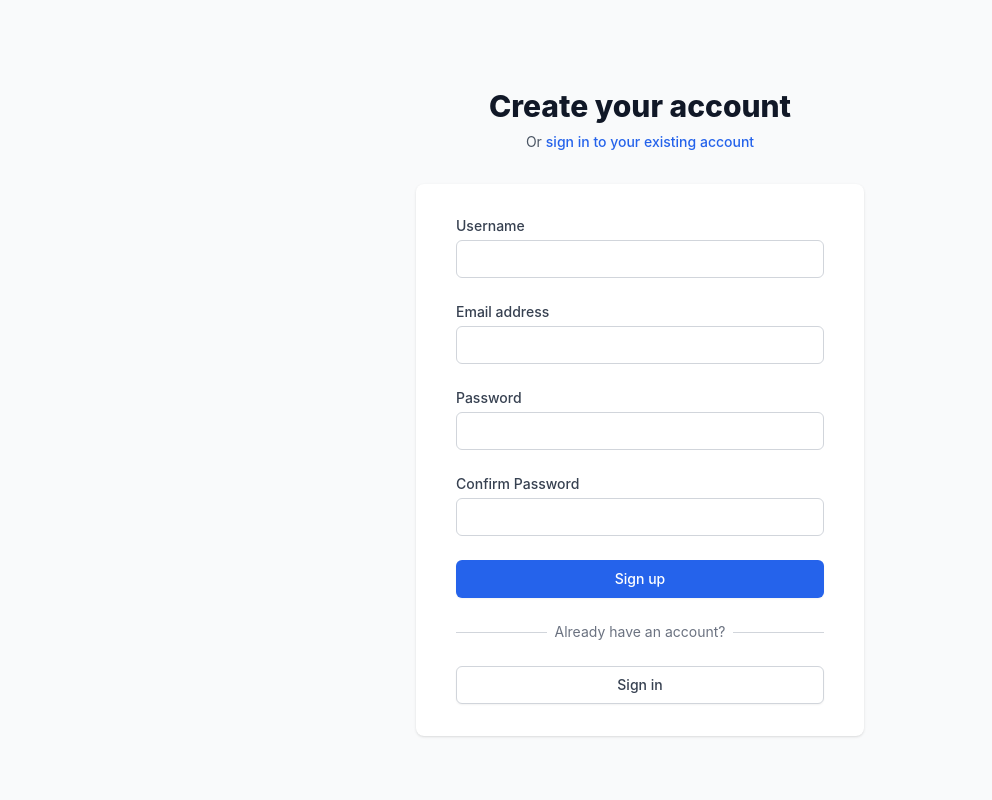
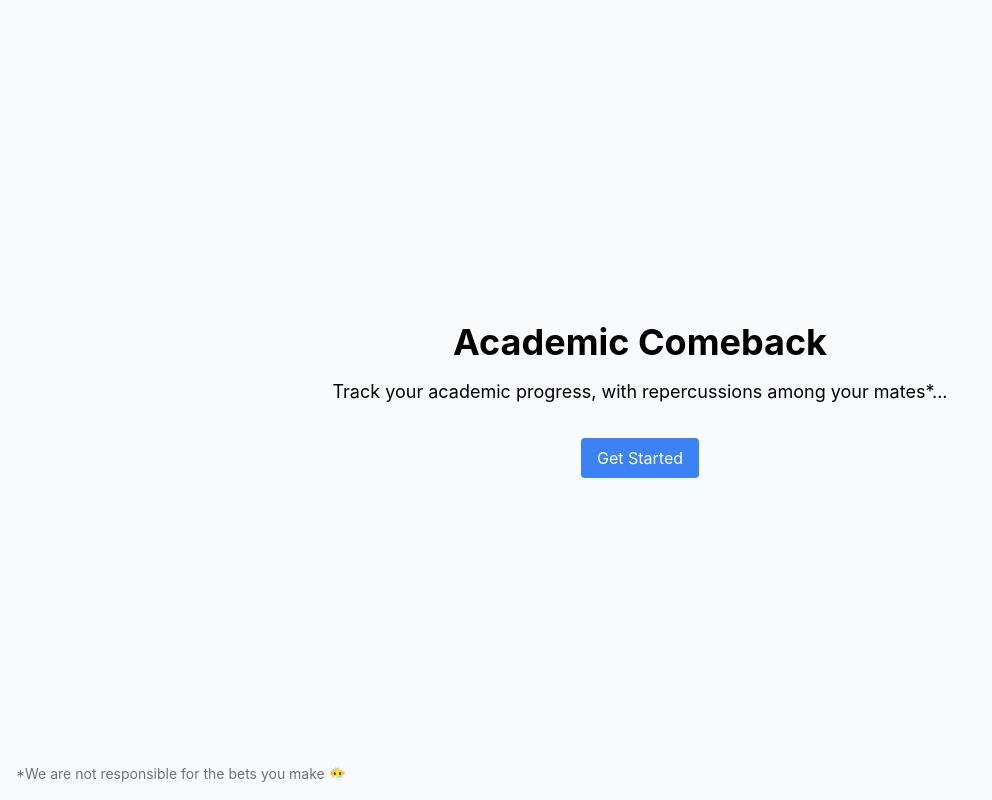
Before and after one commit to Hasakev/2025-uqcs-hackathon, a React (Create React App) app in the folder Frontend/: page / in a window 1280 px wide. Shown: the whole page, without its empty margins (0-992 px from the left). Built offline with nearby package versions, Linux system fonts and the light colour scheme; the HTML template or start-up script is replaced by a standard one.

Commit message:
added login (not working) and landing page

```diff
--- a/Frontend/src/App.js
+++ b/Frontend/src/App.js
@@ -5,6 +5,8 @@ import Dashboard from './pages/Dashboard';
 import CreateBet from './pages/CreateBet';
 import BetHistory from './pages/BetHistory';
 import Home from './pages/Home';
+import SignUp from './pages/SignUp';
+import Login from './pages/Login';
 import './index.css';
 
 function App() {
@@ -15,6 +17,8 @@ function App() {
         <Routes>
           <Route path="/" element={<Home />} />
           <Route path="/home" element={<Home />} />
+          <Route path="/signup" element={<SignUp />} />
+          <Route path="/login" element={<Login />} />w
           <Route path="/dashboard" element={
             <>
               <Navigation />
--- a/Frontend/src/components/config.js
+++ b/Frontend/src/components/config.js
@@ -1 +1 @@
-export const base_url = "https://g6x5s2c9-5000.aue.devtunnels.ms/"
+export const base_url = "https://4bv6rwmc-5000.auc1.devtunnels.ms/"
--- a/Frontend/src/pages/CreateBet.js
+++ b/Frontend/src/pages/CreateBet.js
@@ -314,23 +314,7 @@ const CreateBet = () => {
           </div>
 
           <div className="space-y-4">
-            <div>
-              <label htmlFor="user1" className="block text-sm font-medium text-gray-700 mb-2">
-                Username *
-              </label>
-              <input
-                type="text"
-                id="user1"
-                name="user1"
-                value={formData.user1}
-                onChange={handleInputChange}
-                placeholder="Enter your username"
-                className={`input-field ${errors.user1 ? 'border-danger-500' : ''}`}
-              />
-              {errors.user1 && (
-                <p className="mt-1 text-sm text-danger-600">{errors.user1}</p>
-              )}
-            </div>
+
 
             <div>
               <label htmlFor="type" className="block text-sm font-medium text-gray-700 mb-2">
--- a/Frontend/src/pages/Home.js
+++ b/Frontend/src/pages/Home.js
@@ -4,247 +4,22 @@ import { base_url } from '../components/config';
 
 const Home = () => {
   const navigate = useNavigate();
-  const [formData, setFormData] = useState({
-    username: '',
-    email: '',
-    password: '',
-    confirmPassword: ''
-  });
 
-  const [errors, setErrors] = useState({});
-  const [isSubmitting, setIsSubmitting] = useState(false);
+  // Write a landing page
+  return (
+    <>
+    <div className="flex flex-col items-center justify-center min-h-screen">
+      <h1 className="text-4xl font-bold mb-4">Academic Comeback</h1>
+      <p className="text-lg mb-8">Track your academic progress, with repercussions among your mates*...</p>
+      <Link to="/signup" className="bg-blue-500 text-white px-4 py-2 rounded">
+        Get Started
+      </Link>
+    </div>
 
-  const handleInputChange = (e) => {
-    const { name, value } = e.target;
-    setFormData(prev => ({
-      ...prev,
-      [name]: value
-    }));
-
-    // Clear error when user starts typing
-    if (errors[name]) {
-      setErrors(prev => ({
-        ...prev,
-        [name]: ''
-      }));
-    }
-  };
-
-  const handleSubmit = async (e) => {
-    e.preventDefault();
-
-    // Basic validation
-    const newErrors = {};
-    if (!formData.username) newErrors.username = 'Username is required';
-    if (!formData.email) newErrors.email = 'Email is required';
-    if (!formData.password) newErrors.password = 'Password is required';
-    if (formData.password !== formData.confirmPassword) {
-      newErrors.confirmPassword = 'Passwords do not match';
-    }
-
-    if (Object.keys(newErrors).length === 0) {
-      setIsSubmitting(true);
-
-      try {
-        // ✅ STORE USER DATA IN LOCALSTORAGE BEFORE API CALL
-        const userData = {
-          username: formData.username,
-          email: formData.email,
-          password: formData.password,
-        };
-
-        // Store in localStorage
-        localStorage.setItem('userData', JSON.stringify(userData));
-        console.log('User data stored locally:', userData);
-
-        const message = {
-            method: 'POST',
-            headers: {
-              'Content-Type': 'application/json',
-            },
-            body: JSON.stringify({
-              username: formData.username,
-              email: formData.email,
-              password: formData.password,
-            })
-          }
-          console.log(message)
-
-        const response = await fetch(`${ base_url }create_user`, message);
-
-        const data = await response.json();
-
-        if (response.ok) {
-          // Success! Store user data and redirect
-          console.log('Sign up successful:', data);
-
-          // Store token and user info in localStorage
-          localStorage.setItem('token', data.token);
-          localStorage.setItem('user', JSON.stringify(data.user));
-
-          // Store token if API returns it
-          if (data.token) {
-            localStorage.setItem('token', data.token);
-            }
-
-          // Redirect to dashboard
-          navigate('/dashboard');
-        } else {
-          // API returned an error
-          alert(data.error || 'Sign up failed');
-        }
-      } catch (error) {
-        console.error('Network error:', error);
-        alert('Network error. Please try again.');
-      } finally {
-        setIsSubmitting(false);
-      }
-    } else {
-      setErrors(newErrors);
-    }
-  };
-
-  return (
-    <div className="min-h-screen bg-gray-50 flex flex-col justify-center py-12 sm:px-6 lg:px-8">
-      <div className="sm:mx-auto sm:w-full sm:max-w-md">
-        <h2 className="mt-6 text-center text-3xl font-extrabold text-gray-900">
-          Create your account
-        </h2>
-        <p className="mt-2 text-center text-sm text-gray-600">
-          Or{' '}
-          <Link to="/login" className="font-medium text-blue-600 hover:text-blue-500">
-            sign in to your existing account
-          </Link>
-        </p>
-      </div>
-
-      <div className="mt-8 sm:mx-auto sm:w-full sm:max-w-md">
-        <div className="bg-white py-8 px-4 shadow sm:rounded-lg sm:px-10">
-          <form className="space-y-6" onSubmit={handleSubmit}>
-            <div>
-              <label htmlFor="username" className="block text-sm font-medium text-gray-700">
-                Username
-              </label>
-              <div className="mt-1">
-                <input
-                  id="username"
-                  name="username"
-                  type="text"
-                  required
-                  value={formData.username}
-                  onChange={handleInputChange}
-                  className={`appearance-none block w-full px-3 py-2 border border-gray-300 rounded-md placeholder-gray-400 focus:outline-none focus:ring-blue-500 focus:border-blue-500 sm:text-sm ${
-                    errors.username ? 'border-red-500' : ''
-                  }`}
-                />
-              </div>
-              {errors.username && (
-                <p className="mt-2 text-sm text-red-600">{errors.username}</p>
-              )}
-            </div>
-
-            <div>
-              <label htmlFor="email" className="block text-sm font-medium text-gray-700">
-                Email address
-              </label>
-              <div className="mt-1">
-                <input
-                  id="email"
-                  name="email"
-                  type="email"
-                  autoComplete="email"
-                  required
-                  value={formData.email}
-                  onChange={handleInputChange}
-                  className={`appearance-none block w-full px-3 py-2 border border-gray-300 rounded-md placeholder-gray-400 focus:outline-none focus:ring-blue-500 focus:border-blue-500 sm:text-sm ${
-                    errors.email ? 'border-red-500' : ''
-                  }`}
-                />
-              </div>
-              {errors.email && (
-                <p className="mt-2 text-sm text-red-600">{errors.email}</p>
-              )}
-            </div>
-
-            <div>
-              <label htmlFor="password" className="block text-sm font-medium text-gray-700">
-                Password
-              </label>
-              <div className="mt-1">
-                <input
-                  id="password"
-                  name="password"
-                  type="password"
-                  autoComplete="new-password"
-                  required
-                  value={formData.password}
-                  onChange={handleInputChange}
-                  className={`appearance-none block w-full px-3 py-2 border border-gray-300 rounded-md placeholder-gray-400 focus:outline-none focus:ring-blue-500 focus:border-blue-500 sm:text-sm ${
-                    errors.password ? 'border-red-500' : ''
-                  }`}
-                />
-              </div>
-              {errors.password && (
-                <p className="mt-2 text-sm text-red-600">{errors.password}</p>
-              )}
-            </div>
-
-            <div>
-              <label htmlFor="confirmPassword" className="block text-sm font-medium text-gray-700">
-                Confirm Password
-              </label>
-              <div className="mt-1">
-                <input
-                  id="confirmPassword"
-                  name="confirmPassword"
-                  type="password"
-                  autoComplete="new-password"
-                  required
-                  value={formData.confirmPassword}
-                  onChange={handleInputChange}
-                  className={`appearance-none block w-full px-3 py-2 border border-gray-300 rounded-md placeholder-gray-400 focus:outline-none focus:ring-blue-500 focus:border-blue-500 sm:text-sm ${
-                    errors.confirmPassword ? 'border-red-500' : ''
-                  }`}
-                />
-              </div>
-              {errors.confirmPassword && (
-                <p className="mt-2 text-sm text-red-600">{errors.confirmPassword}</p>
-              )}
-            </div>
-
-            <div>
-              <button
-                 type="submit"
-                 disabled={isSubmitting}
-                 className="w-full flex justify-center py-2 px-4 border border-transparent rounded-md shadow-sm text-sm font-medium text-white bg-blue-600 hover:bg-blue-700 focus:outline-none focus:ring-2 focus:ring-offset-2 focus:ring-blue-500 disabled:opacity-50"
-               >
-                 {isSubmitting ? 'Signing up...' : 'Sign up'}
-              </button>
-            </div>
-          </form>
-
-          <div className="mt-6">
-            <div className="relative">
-              <div className="absolute inset-0 flex items-center">
-                <div className="w-full border-t border-gray-300" />
-              </div>
-              <div className="relative flex justify-center text-sm">
-                <span className="px-2 bg-white text-gray-500">Already have an account?</span>
-              </div>
-            </div>
-
-            <div className="mt-6">
-              <Link
-                to="/login"
-                className="w-full flex justify-center py-2 px-4 border border-gray-300 rounded-md shadow-sm text-sm font-medium text-gray-700 bg-white hover:bg-gray-50 focus:outline-none focus:ring-2 focus:ring-offset-2 focus:ring-blue-500"
-              >
-                Sign in
-              </Link>
-            </div>
-          </div>
-        </div>
-      </div>
+    <div className="absolute bottom-0 left-0 p-4">
+      <p className="text-sm text-gray-500">*We are not responsible for the bets you make 😶‍🌫️</p>
     </div>
+</>
   );
 };
 
```
